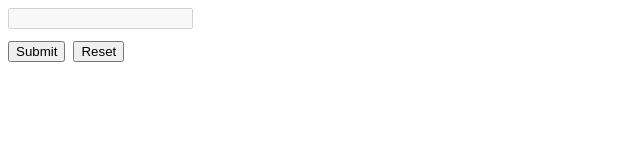
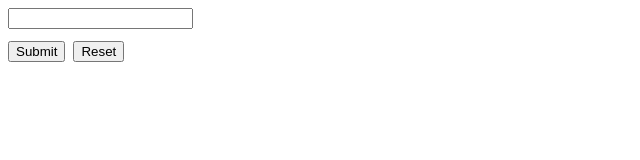
Before and after one commit to sushanyadav/react-hook-form-with-zod, a React (Create React App) app: page / in a window 1280 px wide. Shown: the top 160 px of the page, without its empty margins (0-640 px from the left). Built offline with nearby package versions, Linux system fonts and the light colour scheme.

Commit message:
1 file modified

```diff
--- a/App.tsx
+++ b/App.tsx
@@ -69,7 +69,7 @@ export default function App() {
                 onChange={(e) => {
                   onChange(transformNumberOnChange(e));
                 }}
-                disabled={!maxValueLoading}
+                disabled={maxValueLoading}
                 value={transformNumberValue(value)}
                 {...props}
               />
```
